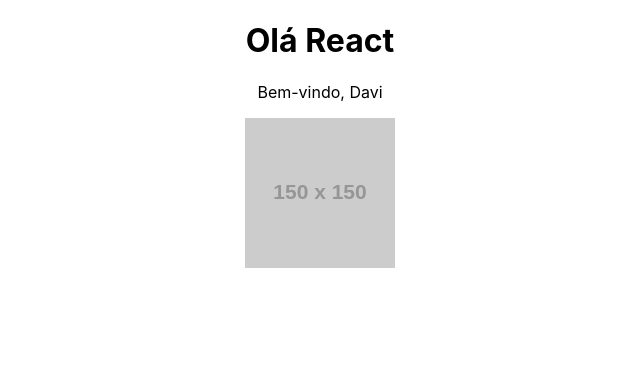
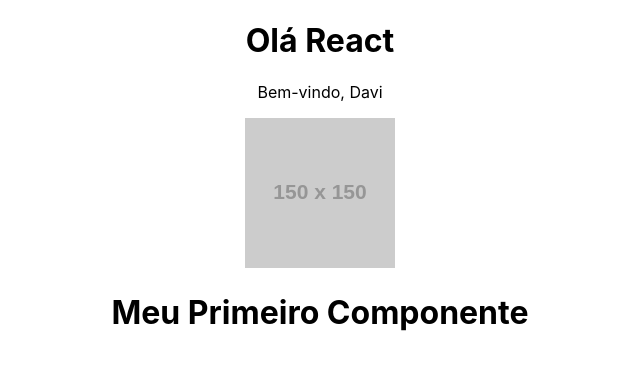
Before and after one commit to krokreti/react-training, a React (Create React App) app in the folder practice-project/: page / in a window 1280 px wide. Shown: the top 370 px of the page, without its empty margins (320-960 px from the left). Built offline with nearby package versions, Linux system fonts and the light colour scheme.

Commit message:
import component

```diff
--- a/practice-project/src/App.js
+++ b/practice-project/src/App.js
@@ -1,4 +1,5 @@
 import './App.css';
+import HelloWorld from './Components/HelloWorld';
 
 function App() {
 
@@ -10,6 +11,7 @@ function App() {
       <h1>Olá React</h1>
       <p> Bem-vindo, {name} </p>
       <img src={url} alt="Minha imagem"/>
+      <HelloWorld/>
     </div>
   );
 }
--- /dev/null
+++ b/practice-project/src/Components/HelloWorld.jsx
@@ -0,0 +1,9 @@
+function HelloWorld() {
+    return(
+        <div>
+            <h1>Meu Primeiro Componente</h1>
+        </div>
+    )
+}
+
+export default HelloWorld;
```
